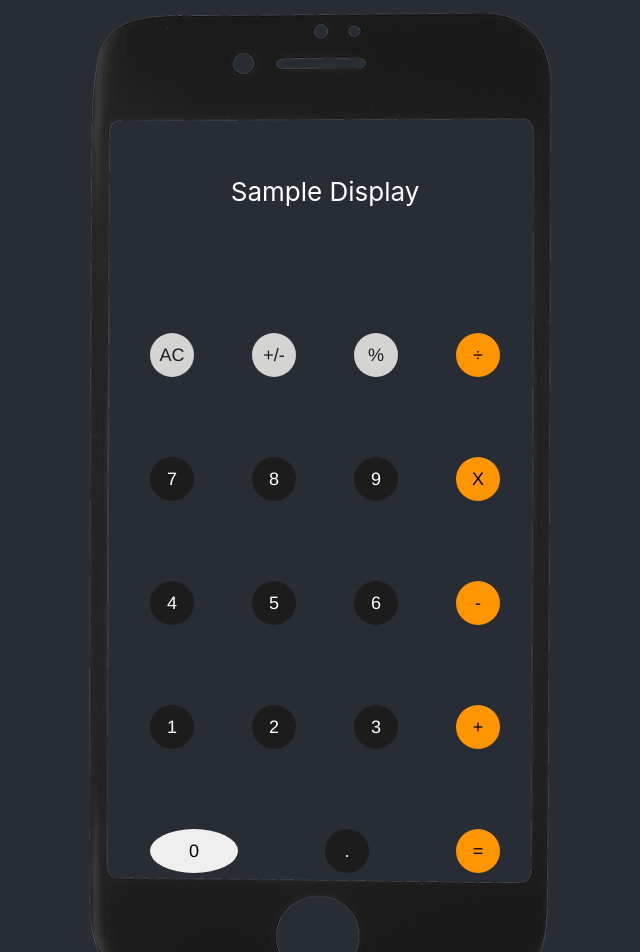
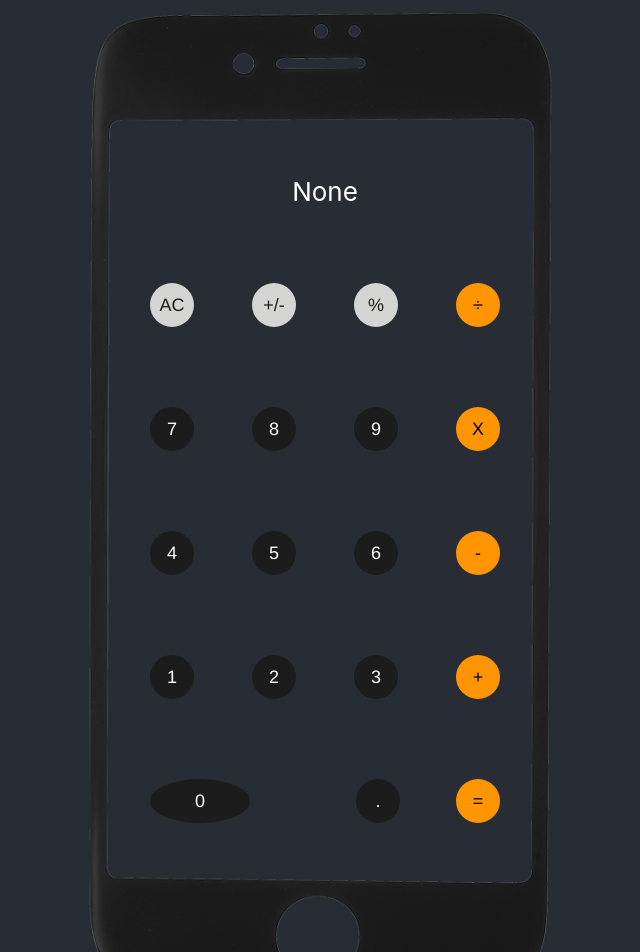
Before and after one commit to BrianBeeler/react-calculator, a React (Create React App) app in the folder calculator/: page / in a window 1280 px wide. Shown: the top 952 px of the page, without its empty margins (315-955 px from the left). Built offline with nearby package versions, Linux system fonts and the light colour scheme.

Commit message:
Restyle 0 button, move all buttons.

```diff
--- a/calculator/src/components/CalcButtons/Calculator.js
+++ b/calculator/src/components/CalcButtons/Calculator.js
@@ -17,7 +17,7 @@ class Calculator extends Component {
     return (
       <div>
         <div className="display">
-          <p>Sample Display</p>
+          <p>{this.state.display}</p>
         </div>
 
         <div className="buttons-container">
@@ -33,27 +33,27 @@ class Calculator extends Component {
 
             {/* Row 2 */}
             <div className={ styles['btn-group'] }>
-              <button type="button" className={ styles['dg-button']} onClick={enterNumber} >7</button>
-              <button type="button" className={ styles['dg-button']} onClick={enterNumber } >8</button>
-              <button type="button" className={ styles['dg-button']} onClick={enterNumber } >9</button>
+              <button type="button" className={ styles['dg-button']} onClick={ () =>{ enterNumber(7) }} >7</button>
+              <button type="button" className={ styles['dg-button']} onClick={ () =>{ enterNumber(8) } }>8</button>
+              <button type="button" className={ styles['dg-button']} onClick={ () =>{ enterNumber(9) } } >9</button>
               <button type="button" className={ styles['y-button']}  onClick={applyMultiplication}>X</button>
             </div>
             <div className={ styles['btn-group'] }>
-              <button type="button" className={ styles['dg-button'] }  onClick={enterNumber}>4</button>
-              <button type="button" className={ styles['dg-button'] } onClick={enterNumber}>5</button>
-              <button type="button" className={ styles['dg-button'] } onClick={enterNumber}>6</button>
+              <button type="button" className={ styles['dg-button'] }  onClick={() =>{ enterNumber(4) }}>4</button>
+              <button type="button" className={ styles['dg-button'] } onClick={() =>{ enterNumber(5)  }}>5</button>
+              <button type="button" className={ styles['dg-button'] } onClick={() =>{ enterNumber(6)  }}>6</button>
               <button type="button" className={ styles['y-button']  }  onClick={applySubtraction}>-</button>
             </div>
 
             <div className={ styles['btn-group'] }>
-              <button type="button" className={ styles['dg-button']} onClick={enterNumber}>1</button>
-              <button type="button" className={ styles['dg-button']} onClick={enterNumber}>2</button>
-              <button type="button" className={ styles['dg-button']} onClick={enterNumber}>3</button>
+              <button type="button" className={ styles['dg-button']} onClick={() =>{ enterNumber(1) }}>1</button>
+              <button type="button" className={ styles['dg-button']} onClick={() =>{ enterNumber(2) }}>2</button>
+              <button type="button" className={ styles['dg-button']} onClick={() =>{ enterNumber(3) }}>3</button>
               <button type="button" className={ styles['y-button']} onClick={applyAddition}>+</button>
             </div>
 
             <div className={ styles['btn-group'] }>
-              <button type="button" className={ styles['dg-button', 'double-long']} onClick={enterNumber}>0</button>
+              <button type="button" className={ styles['dg-button', 'double-long']} onClick={() =>{ enterNumber(0) }}>0</button>
               <button type="button" className={ styles['dg-button']} onClick={addDecimal}>.</button>
               <button type="button" className={ styles['y-button']} onClick={applyEquals}>=</button>
             </div>
@@ -79,8 +79,8 @@ const applyModulus  = () => {
 const applyAddition  = () => {
   console.log("Apply addition")
 }
-const enterNumber  = () => {
-  console.log("Enter number")
+const enterNumber  = (number) => {
+  console.log("Enter number",number)
 }
 const applyMultiplication  = () => {
   console.log("Apply multiplication")
--- a/calculator/src/components/CalcButtons/Calculator.module.css
+++ b/calculator/src/components/CalcButtons/Calculator.module.css
@@ -9,11 +9,14 @@ button {
 }
 
 .double-long {
-    width: 88px
+    width: 100px;
+    background-color: #1c1c1c;
+    color: white;
+    margin-right: 50px;
 }
 
 .parent-of-buttons {
-  margin-top: 50px;
+  margin-top: 0px;
   width: 350px;
 
 }
```
Also changed, not shown: 1 other file (tests, documents, lock files or other folders).
